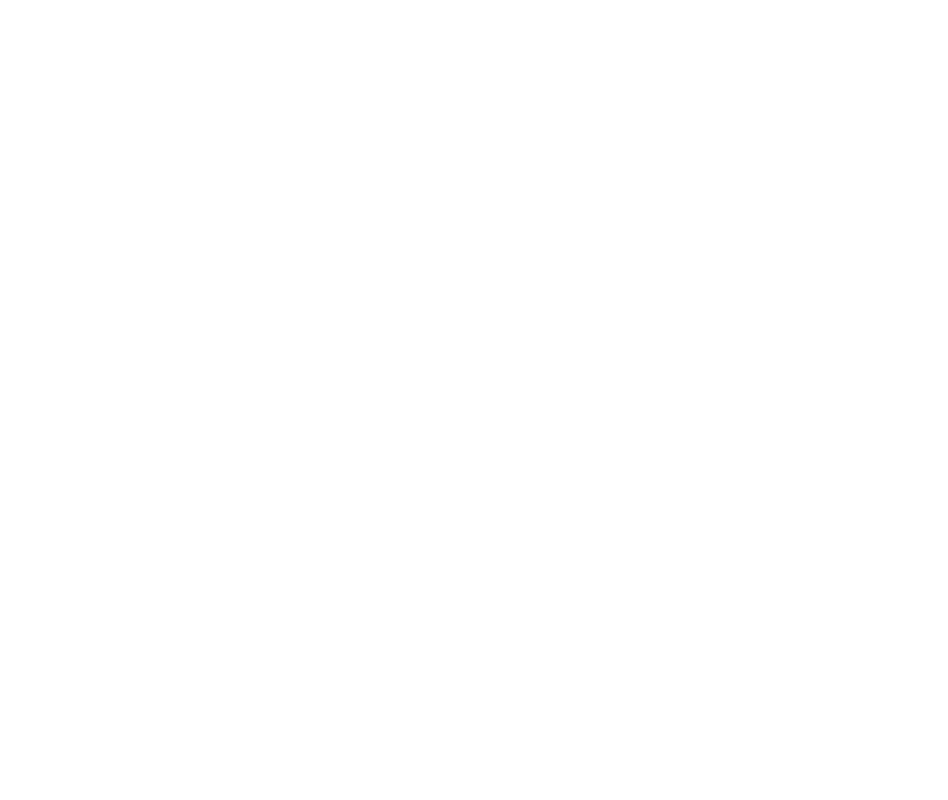
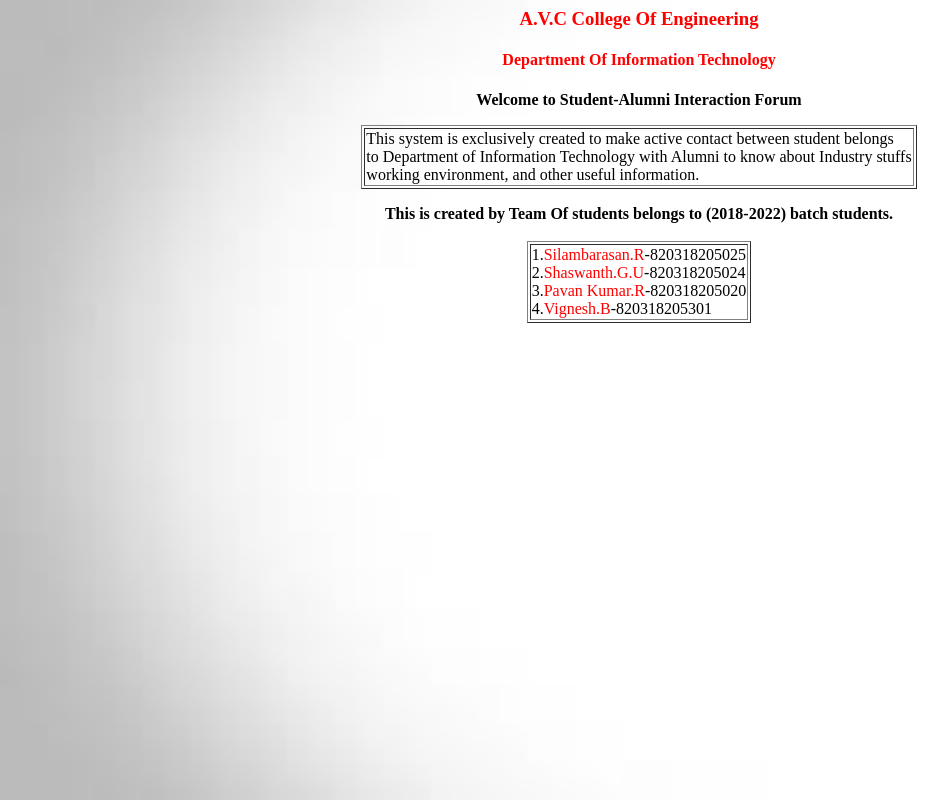
Before and after one commit to rasisilambu9/Student-Alumni-Interaction-Forum, a PHP site: page /about.html in a window 1280 px wide. Before the commit the part shown is empty. Shown: the whole page, without its empty margins (1-949 px from the left). Run offline with PHP 8.4, Linux system fonts and the light colour scheme.

Commit message:
pages updated

```diff
--- a/about.html
+++ b/about.html
@@ -1,11 +1,13 @@
 <html>
-<head><style>
+<head0>
+    <style>
+        body{
 background-image:url("home-imgs.jpg");
 background-repeat:no-repeat;
-background-size:1800px 800px;
+background-size:1800px 800px;}
 
 </style>
-<title>About Us</head>
+<title>About Us</title></head>
 <body bgcolor=#add8e6>
 <center><h3><font color=red>A.V.C College Of Engineering</h3><h4>Department Of Information Technology</font></h4><center>
 <p><b>Welcome to Student-Alumni Interaction Forum</b></p>
--- a/responses.php
+++ b/responses.php
@@ -52,6 +52,7 @@
 echo"<br>";echo"<br>";
 }
 echo"<table>";
+
 ?>
 
 
```
